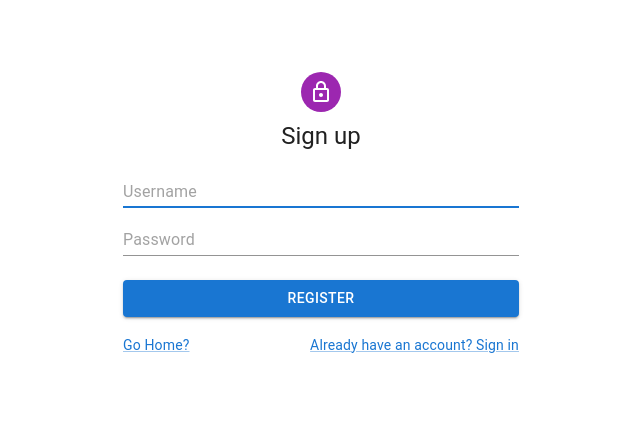
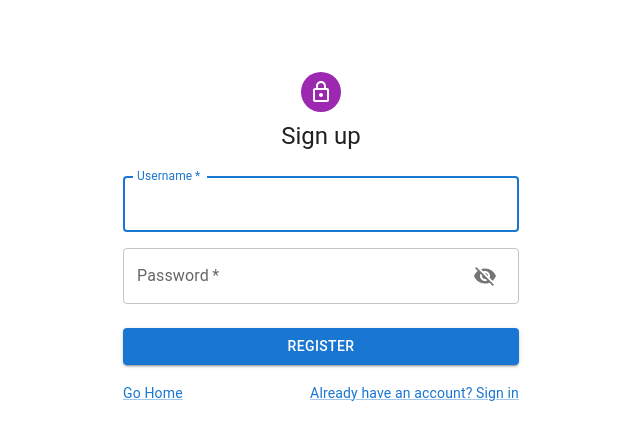
Before and after one commit to hm-yang1/CRUD-website-frontend, a React (Create React App) app: page /register in a window 1280 px wide. Shown: the top 440 px of the page, without its empty margins (319-959 px from the left). Built offline with nearby package versions, Linux system fonts and the light colour scheme; no server answers.

Commit message:
added show password button to login and register

```diff
--- a/src/pages/Authentication/LoginPage.tsx
+++ b/src/pages/Authentication/LoginPage.tsx
@@ -19,11 +19,14 @@ import { API_BASE_URL } from '../../config/config';
 import { DefaultTheme } from '../../App';
 import { createContext, useContext, useState } from 'react';
 import { UseAuth } from './AuthContext';
+import { Visibility, VisibilityOff } from '@mui/icons-material';
+import { InputAdornment, IconButton } from '@mui/material';
 
 export default function Login() {
     const navigate = useNavigate();
     const { isAuthenticated, handleLogin } = UseAuth();
     const [error, setError] = React.useState<string | null>(null);
+    const [showPassword, setShowPassword] = useState(false);
     const {
         register,
         handleSubmit,
@@ -119,9 +122,22 @@ export default function Login() {
                 fullWidth
                 name="password"
                 label="Password"
-                type="password"
+                type={showPassword ? 'text' : 'password'}
                 id="password"
                 autoComplete="current-password"
+                InputProps={{
+                    endAdornment: (
+                        <InputAdornment position="end">
+                            <IconButton
+                                onClick={() => setShowPassword(!showPassword)}
+                                onMouseDown={(e) => e.preventDefault()}
+                                onMouseUp={(e) => e.preventDefault()}//idk why but needed to prevent cursor from jumping to front
+                            >
+                                {showPassword ? <Visibility /> : <VisibilityOff />}
+                            </IconButton>
+                        </InputAdornment>
+                    ),
+                }}
                 />
                 {errors.password && (
                     <p className='text-red-500'>{`${errors.password.message}`}</p>
@@ -138,7 +154,7 @@ export default function Login() {
                 <Grid container>
                 <Grid item xs>
                     <Link href="/" variant="body2">
-                    Go Home?
+                    Go Home
                     </Link>
                 </Grid>
                 <Grid item>
--- a/src/pages/Authentication/Register.tsx
+++ b/src/pages/Authentication/Register.tsx
@@ -15,12 +15,15 @@ import { createTheme, ThemeProvider } from '@mui/material/styles';
 import { useState } from 'react';
 import { useForm } from 'react-hook-form'
 import { useNavigate } from "react-router-dom";
+import { IconButton, InputAdornment, TextField } from '@mui/material';
+import { Visibility, VisibilityOff } from '@mui/icons-material';
 
 const defaultTheme = createTheme();
 
 export default function Register() {
     const navigate = useNavigate();
     const [error, setError] = useState<string | null>(null);
+    const [showPassword, setShowPassword] = useState(false);
     const {
         register,
         handleSubmit,
@@ -79,7 +82,7 @@ export default function Register() {
             <Box component="form" noValidate onSubmit={handleSubmit(onSubmit)} sx={{ mt: 3 }}>
                 <Grid container spacing={2}>
                 <Grid item xs={12}>
-                    <Input
+                    <TextField
                     {...register('username', {
                         required: "Username is required"
                     })}
@@ -87,7 +90,7 @@ export default function Register() {
                     fullWidth
                     id="username"
                     name="username"
-                    placeholder='Username'
+                    label="Username"
                     autoComplete="username"
                     autoFocus
                     />
@@ -97,7 +100,7 @@ export default function Register() {
                     )}
                 </Grid>
                 <Grid item xs={12}>
-                    <Input
+                    <TextField
                     {...register('password', {
                         required: "Password is required",
                         minLength: {
@@ -108,9 +111,22 @@ export default function Register() {
                     required
                     fullWidth
                     name="password"
-                    type="password"
+                    type={showPassword ? 'text' : 'password'}
                     id="password"
-                    placeholder="Password"
+                    label="Password"
+                    InputProps={{
+                        endAdornment: (
+                            <InputAdornment position="end">
+                                <IconButton
+                                    onClick={() => setShowPassword(!showPassword)}
+                                    onMouseDown={(e) => e.preventDefault()}
+                                    onMouseUp={(e) => e.preventDefault()}//idk why but needed to prevent cursor from jumping to front
+                                >
+                                    {showPassword ? <Visibility /> : <VisibilityOff />}
+                                </IconButton>
+                            </InputAdornment>
+                        ),
+                    }}
                     />
                     {errors.password && (
                         <p className='text-red-500'>{`${errors.password.message}`}</p>
@@ -129,7 +145,7 @@ export default function Register() {
                 <Grid container justifyContent="flex-end">
                 <Grid item xs>
                     <Link href="/" variant="body2">
-                    Go Home?
+                    Go Home
                     </Link>
                 </Grid>
                 <Grid item>
```
